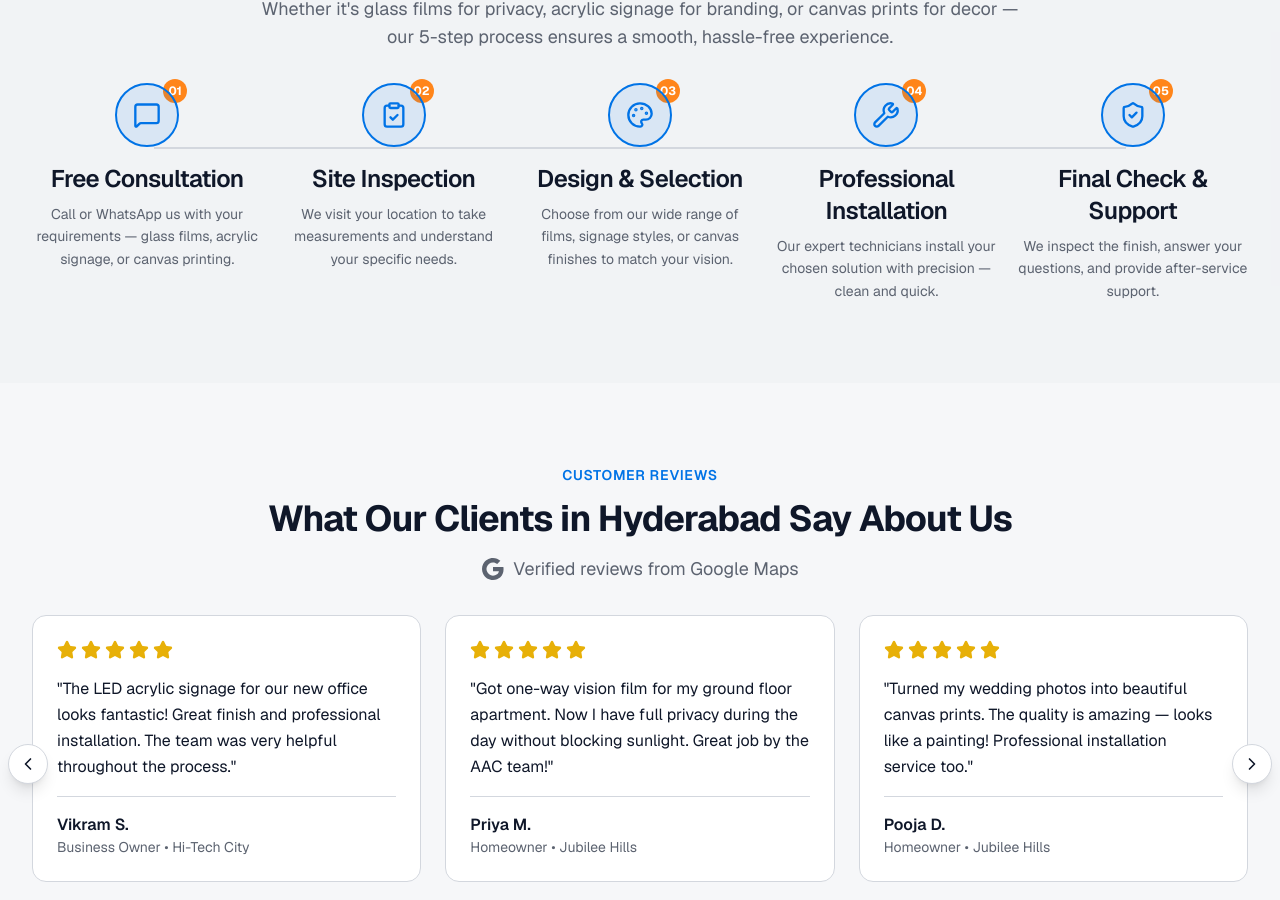
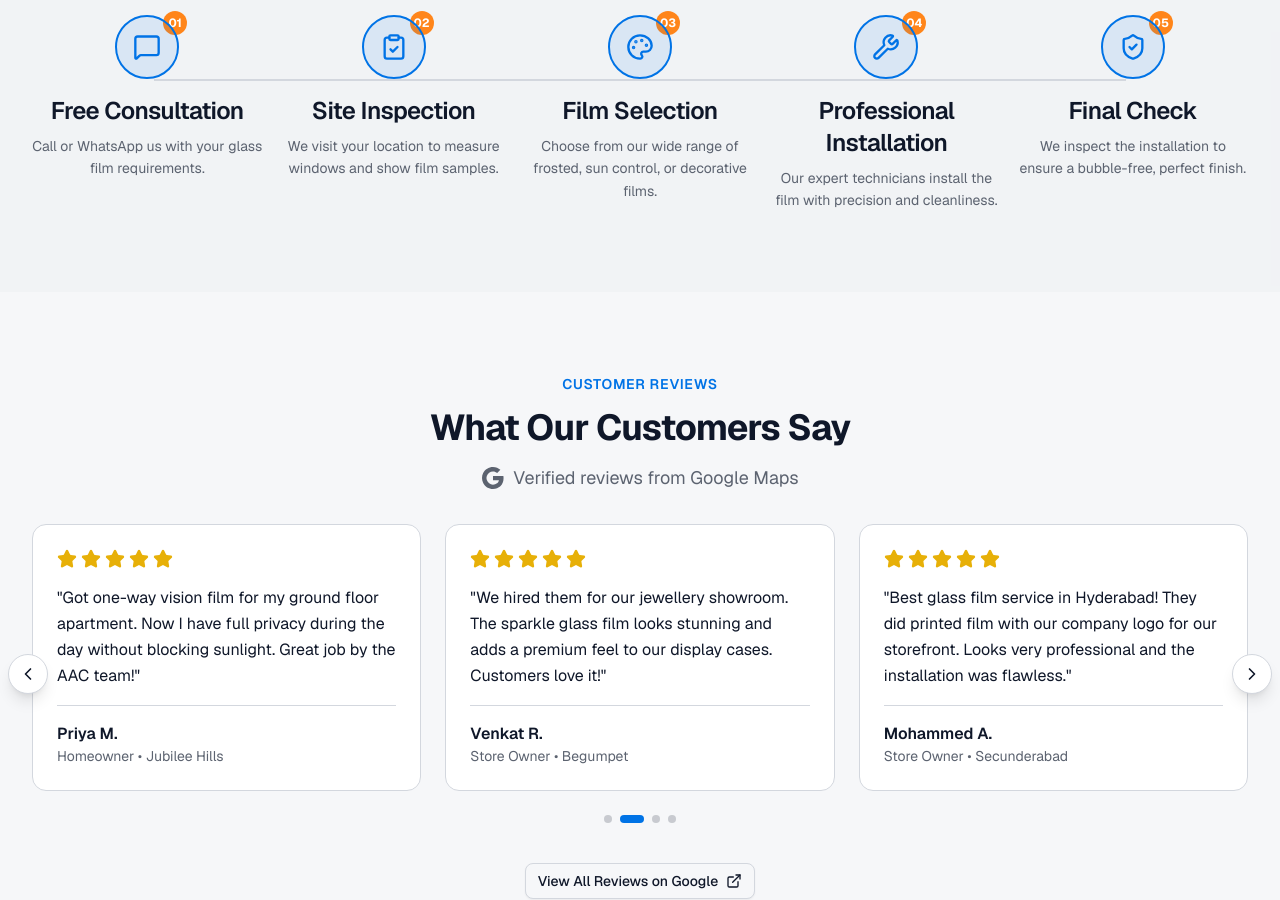
Before and after one commit to Al-tamash/AAC-Glass-Films, a Next.js app: page /services/glass-film-solutions in a window 1280 px wide. Shown: the part 3525-4425 px from the top of the page. Built offline with nearby package versions, Linux system fonts and the light colour scheme.

Commit message:
update the image content update

```diff
--- a/app/page.tsx
+++ b/app/page.tsx
@@ -1,5 +1,6 @@
 import type { Metadata } from "next";
 import { Suspense } from "react";
+
 
 import { Header } from "@/components/landing/header";
 import { Hero } from "@/components/landing/hero";
@@ -138,6 +139,15 @@ const jsonLd = {
   ],
 };
 
+import {
+  glassFilmProcessSteps,
+  glassFilmTestimonials,
+  glassFilmBenefits,
+  glassFilmHighlights,
+  glassFilmFaqs,
+  glassFilmServiceOptions
+} from "@/lib/glass-film-data";
+
 export default function Home() {
   return (
     <>
@@ -176,15 +186,27 @@ export default function Home() {
 
         {/* Process */}
         <section id="process">
-          <Process />
+          <Process
+            title="Our Glass Film Installation Process"
+            description="From consultation to final check, we ensure a smooth and professional experience."
+            steps={glassFilmProcessSteps}
+          />
         </section>
 
         {/* Testimonials */}
-        <Testimonials />
+        <Testimonials
+          title="What Our Glass Film Customers Say"
+          items={glassFilmTestimonials}
+        />
 
         {/* Why Choose Us */}
         <section id="why-us">
-          <WhyChooseUs />
+          <WhyChooseUs
+            title="Why Choose AAC Glass Films?"
+            description="When you choose AAC Glass Films, you're choosing quality, reliability, and a team that genuinely cares about transforming your space with premium glass film solutions."
+            benefits={glassFilmBenefits}
+            highlights={glassFilmHighlights}
+          />
         </section>
 
         {/* Gallery - Glass Film Projects Only */}
@@ -199,11 +221,15 @@ export default function Home() {
         </section>
 
         {/* FAQ */}
-        <FAQ />
+        <FAQ
+          title="Frequently Asked Questions about Glass Films"
+          description="Common questions about our glass film services and installation."
+          items={glassFilmFaqs}
+        />
 
         {/* Contact Form */}
         <section id="contact">
-          <Contact />
+          <Contact serviceOptions={glassFilmServiceOptions} />
         </section>
       </main>
       <Footer />
--- a/app/services/glass-film-solutions/page.tsx
+++ b/app/services/glass-film-solutions/page.tsx
@@ -11,7 +11,16 @@ import { Testimonials } from "@/components/landing/testimonials";
 import { Gallery } from "@/components/landing/gallery";
 import { FAQ } from "@/components/landing/faq";
 import { PremiumBrands } from "@/components/landing/premium-brands";
+import { WhyChooseUs } from "@/components/landing/why-choose-us";
 import { glassFilmGalleryCategories } from "@/lib/glass-film-gallery";
+import {
+  glassFilmProcessSteps,
+  glassFilmTestimonials,
+  glassFilmBenefits,
+  glassFilmHighlights,
+  glassFilmFaqs,
+  glassFilmServiceOptions
+} from "@/lib/glass-film-data";
 
 export const metadata: Metadata = {
   title: "Glass Film Solutions | AAC Glass Films Hyderabad",
@@ -43,10 +52,17 @@ export default function GlassFilmSolutionsPage() {
         />
 
         {/* Process */}
-        <Process />
+        <Process
+          title="Our Installation Process"
+          description="From consultation to final check, we ensure a smooth and professional experience."
+          steps={glassFilmProcessSteps}
+        />
 
         {/* Testimonials */}
-        <Testimonials />
+        <Testimonials
+          title="What Our Customers Say"
+          items={glassFilmTestimonials}
+        />
 
         {/* Gallery - Glass Film Projects Only */}
         <Suspense fallback={<div className="section-spacing bg-muted/30"><div className="section-container text-center py-12">Loading gallery...</div></div>}>
@@ -57,11 +73,22 @@ export default function GlassFilmSolutionsPage() {
           />
         </Suspense>
 
+        {/* Why Choose Us */}
+        <WhyChooseUs
+          title="Why Choose AAC Glass Films?"
+          description="When you choose AAC Glass Films, you're choosing quality, reliability, and a team that genuinely cares about transforming your space with premium glass film solutions."
+          benefits={glassFilmBenefits}
+          highlights={glassFilmHighlights}
+        />
+
         {/* FAQ */}
-        <FAQ />
+        <FAQ
+          title="Frequently Asked Questions"
+          items={glassFilmFaqs}
+        />
 
         {/* Contact Form */}
-        <Contact />
+        <Contact serviceOptions={glassFilmServiceOptions} />
       </main>
       <Footer />
     </>
--- a/components/landing/why-choose-us.tsx
+++ b/components/landing/why-choose-us.tsx
@@ -1,7 +1,7 @@
 import { FadeIn, ScaleIn } from "@/components/landing/anim-wrapper";
 import { Check, Star } from "lucide-react";
 
-const benefits = [
+const defaultBenefits = [
   {
     title: "Expert Installation Team",
     description:
@@ -34,14 +34,31 @@ const benefits = [
   },
 ];
 
-const highlights = [
+const defaultHighlights = [
   "15+ Years of Experience",
   "1000+ Successful Projects",
   "Serving All of Telangana",
   "Residential & Commercial",
 ];
 
-export function WhyChooseUs() {
+interface Benefit {
+  title: string;
+  description: string;
+}
+
+interface WhyChooseUsProps {
+  benefits?: Benefit[];
+  highlights?: string[];
+  title?: string;
+  description?: string;
+}
+
+export function WhyChooseUs({
+  benefits = defaultBenefits,
+  highlights = defaultHighlights,
+  title = "Why AAC Glass Films is the Right Choice for You",
+  description = "When you choose AAC Glass Films, you're choosing quality, reliability, and a team that genuinely cares about transforming your space — whether it's glass films, acrylic signage, or canvas printing."
+}: WhyChooseUsProps) {
   return (
     <section className="section-spacing bg-muted/30">
       <div className="section-container">
@@ -52,12 +69,10 @@ export function WhyChooseUs() {
               Why Choose Us
             </span>
             <h2 className="mt-3 mb-6">
-              Why AAC Glass Films is the Right Choice for You
+              {title}
             </h2>
             <p className="text-muted-foreground text-lg mb-8">
-              When you choose AAC Glass Films, you're choosing quality, reliability,
-              and a team that genuinely cares about transforming your space — whether it's
-              glass films, acrylic signage, or canvas printing.
+              {description}
             </p>
 
             {/* Highlights */}
--- /dev/null
+++ b/lib/glass-film-data.ts
@@ -0,0 +1,137 @@
+import { MessageSquare, ClipboardCheck, Palette, Wrench, ShieldCheck } from "lucide-react";
+
+export const glassFilmProcessSteps = [
+  {
+    number: "01",
+    icon: MessageSquare,
+    title: "Free Consultation",
+    description: "Call or WhatsApp us with your glass film requirements.",
+  },
+  {
+    number: "02",
+    icon: ClipboardCheck,
+    title: "Site Inspection",
+    description: "We visit your location to measure windows and show film samples.",
+  },
+  {
+    number: "03",
+    icon: Palette,
+    title: "Film Selection",
+    description: "Choose from our wide range of frosted, sun control, or decorative films.",
+  },
+  {
+    number: "04",
+    icon: Wrench,
+    title: "Professional Installation",
+    description: "Our expert technicians install the film with precision and cleanliness.",
+  },
+  {
+    number: "05",
+    icon: ShieldCheck,
+    title: "Final Check",
+    description: "We inspect the installation to ensure a bubble-free, perfect finish.",
+  },
+];
+
+export const glassFilmTestimonials = [
+  {
+    rating: 5,
+    review: "Excellent work! They installed frosted film in my office cabin. Very professional team, neat installation, and reasonable pricing. Highly recommend for anyone in Hyderabad.",
+    name: "Rajesh K.",
+    type: "Office Owner",
+    location: "Banjara Hills",
+  },
+  {
+    rating: 5,
+    review: "Got one-way vision film for my ground floor apartment. Now I have full privacy during the day without blocking sunlight. Great job by the AAC team!",
+    name: "Priya M.",
+    type: "Homeowner",
+    location: "Jubilee Hills",
+  },
+  {
+    rating: 5,
+    review: "We hired them for our jewellery showroom. The sparkle glass film looks stunning and adds a premium feel to our display cases. Customers love it!",
+    name: "Venkat R.",
+    type: "Store Owner",
+    location: "Begumpet",
+  },
+  {
+    rating: 5,
+    review: "Best glass film service in Hyderabad! They did printed film with our company logo for our storefront. Looks very professional and the installation was flawless.",
+    name: "Mohammed A.",
+    type: "Store Owner",
+    location: "Secunderabad",
+  },
+];
+
+export const glassFilmBenefits = [
+  {
+    title: "Expert Installation",
+    description: "Our trained technicians ensure a bubble-free, perfect finish for every film installation.",
+  },
+  {
+    title: "Premium Films",
+    description: "We use high-quality, scratch-resistant films that provide long-lasting durability.",
+  },
+  {
+    title: "Heat & UV Protection",
+    description: "Our sun control films block up to 99% of harmful UV rays and reduce heat.",
+  },
+  {
+    title: "Privacy Solutions",
+    description: "Get the privacy you need with our range of frosted and one-way vision films.",
+  },
+  {
+    title: "Wide Variety",
+    description: "Choose from hundreds of designs, textures, and colors to match your decor.",
+  },
+  {
+    title: "Warranty Support",
+    description: "We stand by our work with warranty on both product and installation.",
+  },
+];
+
+export const glassFilmHighlights = [
+  "10+ Years Experience",
+  "Premium Quality Films",
+  "Expert Installation",
+  "Best Price Guarantee",
+];
+
+export const glassFilmFaqs = [
+  {
+    question: "How long does glass film last?",
+    answer: "High-quality glass films typically last 10–15 years with proper care. Our premium films are scratch-resistant, UV-protected, and designed to withstand Hyderabad's climate without peeling or fading.",
+  },
+  {
+    question: "does frosted film block light?",
+    answer: "No, frosted film enhances privacy while still allowing natural light to pass through. It diffuses the light, making it softer and reducing glare.",
+  },
+  {
+    question: "Can I remove the film later?",
+    answer: "Yes, glass films can be removed by professionals without damaging the glass. This makes them a great option for rented spaces.",
+  },
+  {
+    question: "Is it suitable for bathrooms?",
+    answer: "Absolutely! Frosted film is a popular choice for bathroom windows and shower partitions as it provides complete privacy while being water-resistant.",
+  },
+  {
+    question: "What is the cost of installation?",
+    answer: "The cost depends on the type of film and the total area. We offer free site visits and quotations in Hyderabad to give you an accurate price.",
+  },
+];
+
+export const glassFilmServiceOptions = [
+  "Select a service",
+  "Frosted Glass Film",
+  "Sun Control Film",
+  "Decorative Window Tinting",
+  "One Way Vision Film",
+  "Safety Glass Film",
+  "Sparkle Glass Film",
+  "Printed Glass Film",
+  "Colour Glass Film",
+  "3D Glass Film",
+  "Glass Writing Board",
+  "Other Enquiry",
+];
--- a/lib/glass-film-gallery.ts
+++ b/lib/glass-film-gallery.ts
@@ -90,7 +90,7 @@ export const glassFilmGalleryCategories = [
     id: "decorative",
     name: "Window Tinting",
     media: [
-      { type: "image" as const, src: "/services/decorative-window-tinting/images/dwt1.png", alt: "Decorative Window Tinting", caption: "Elegant Window Tint" },
+      { type: "image" as const, src: "/services/images/window-tinting-service-img.png", alt: "Decorative Window Tinting", caption: "Elegant Window Tint" },
     ],
   },
   {
--- a/lib/service-data.ts
+++ b/lib/service-data.ts
@@ -497,7 +497,7 @@ export const services: Service[] = [
     shortDescription: "Keeps interiors cooler while enhancing appearance.",
     description:
       "Decorative window tinting combines functionality with aesthetics. These films reduce heat and glare while adding a decorative element to your windows. Perfect for creating comfortable interior environments with style.",
-    image: "/services/images/Shatteredandintactofficeglasspartitions.png",
+    image: "/services/images/window-tinting-service-img.png",
     features: [
       "Heat rejection technology",
       "Glare reduction",
```
Also changed, not shown: components/landing/contact.tsx (+8 -2 lines), components/landing/gallery.tsx (+3 -22 lines), public/services/images/window-tinting-service-img.png (added).
